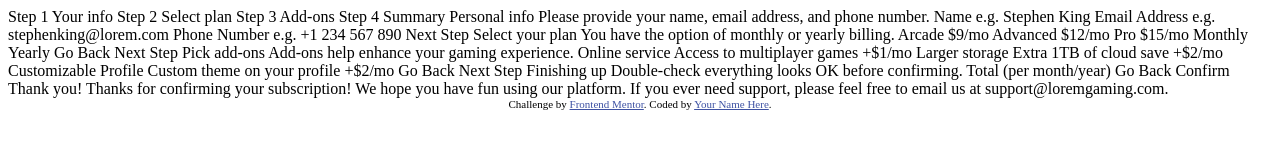
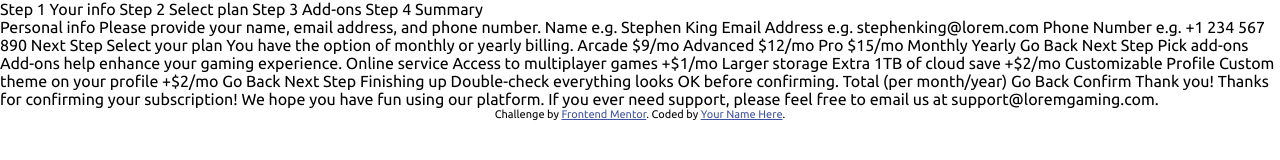
Before and after one commit to facundofrias/multi-step-form, a plain HTML site: page index.html in a window 1280 px wide. Drawn offline with Linux system fonts and the light colour scheme.

Commit message:
Se instaló SASS en el proyecto y se importó la fuente.

```diff
--- a/index.html
+++ b/index.html
@@ -1,22 +1,39 @@
 <!DOCTYPE html>
 <html lang="en">
+
 <head>
   <meta charset="UTF-8">
-  <meta name="viewport" content="width=device-width, initial-scale=1.0"> <!-- displays site properly based on user's device -->
+  <meta name="viewport" content="width=device-width, initial-scale=1.0">
+  <!-- displays site properly based on user's device -->
 
   <link rel="icon" type="image/png" sizes="32x32" href="./assets/images/favicon-32x32.png">
 
   <title>Frontend Mentor | Multi-step form</title>
 
+  <!-- Estilos css -->
+  <link rel="stylesheet" href="./css/styles.css">
+
+  <!-- Fuentes -->
+  <link rel="preconnect" href="https://fonts.googleapis.com">
+  <link rel="preconnect" href="https://fonts.gstatic.com" crossorigin>
+  <link href="https://fonts.googleapis.com/css2?family=Ubuntu:wght@400;500;700&display=swap" rel="stylesheet">
+
   <!-- Feel free to remove these styles or customise in your own stylesheet 👍 -->
   <style>
-    .attribution { font-size: 11px; text-align: center; }
-    .attribution a { color: hsl(228, 45%, 44%); }
+    .attribution {
+      font-size: 11px;
+      text-align: center;
+    }
+
+    .attribution a {
+      color: hsl(228, 45%, 44%);
+    }
   </style>
 </head>
+
 <body>
-
-  <!-- Sidebar start -->
+  <form action="">
+    <div class="sidebar-container">
 
       Step 1
       Your info
@@ -29,6 +46,10 @@
 
       Step 4
       Summary
+    </div>
+  </form>
+  <!-- Sidebar start -->
+
 
   <!-- Sidebar end -->
 
@@ -123,4 +144,5 @@
     Coded by <a href="#">Your Name Here</a>.
   </div>
 </body>
+
 </html>
--- /dev/null
+++ b/scss/components/base/_base.scss
@@ -0,0 +1,6 @@
+* {
+  margin: 0;
+  padding: 0;
+  box-sizing: border-box;
+  font-family: 'Ubuntu', sans-serif;
+}
--- /dev/null
+++ b/scss/main.scss
@@ -0,0 +1 @@
+@import "./components/base/base";
```
Also changed, not shown: css/styles.css (added), scss/components/_footer.scss (added), 1 other file. Lines whose indentation alone changed are shown as unchanged.
